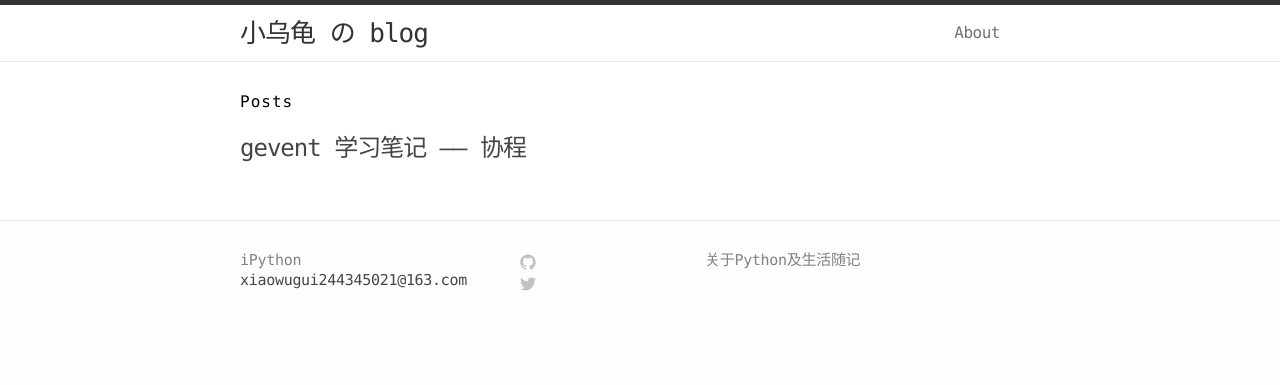
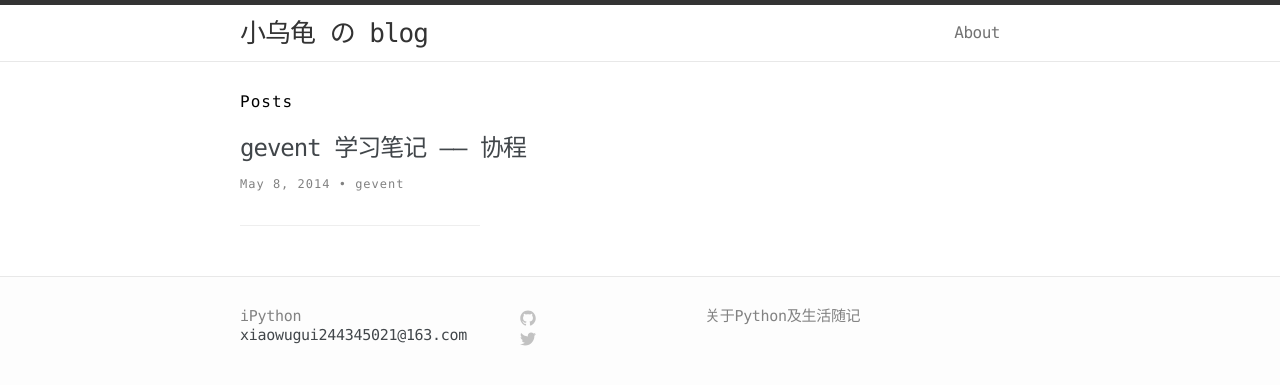
Before and after one commit to wanyoung1231/young-py.github.io, a Jekyll site: the page built from index.html, in a window 1280 px wide. Shown: the top 385 px of the page. Built offline with Jekyll 4.4.1, drawn with Linux system fonts in a browser that asks for light colours.

Commit message:
修改样式

```diff
--- a/_layouts/post.html
+++ b/_layouts/post.html
@@ -5,6 +5,7 @@ layout: default
 
   <header class="post-header">
     <h1>{{ page.title }}</h1>
+    <br />
     <p class="meta">{{ page.date | date: "%b %-d, %Y" }}{% if page.author %} • {{ page.author }}{% endif %}{% if page.meta %} • {{ page.meta }}{% endif %}</p>
   </header>
 
--- a/css/main.css
+++ b/css/main.css
@@ -154,7 +154,7 @@ a:hover   { color: #818181; text-decoration: none; }
 
 .posts { list-style-type: none; }
 
-.posts li { margin-bottom: 30px; }
+.posts li { margin-bottom: 15px; }
 
 .posts .post-link {
   font-size: 24px;
@@ -164,7 +164,7 @@ a:hover   { color: #818181; text-decoration: none; }
 
 .posts .post-date {
   display: block;
-  font-size: 15px;
+  font-size: 12px;
   color: #818181;
 }
 
@@ -209,6 +209,22 @@ a:hover   { color: #818181; text-decoration: none; }
   -webkit-margin-end: 0px;
 }
 
+.post-content hr {
+  width: 10%;
+  border: 1px solid #eee;
+  margin-top: 20px;
+  margin-bottom: 30px;
+  height: 0;
+  -moz-box-sizing: content-box;
+  box-sizing: content-box;
+  display: block;
+  -webkit-margin-before: 0.5em;
+  -webkit-margin-after: 0.5em;
+  -webkit-margin-start: auto;
+  -webkit-margin-end: auto;
+  margin-right: auto;
+  margin-left: auto;
+}
 
 .post-content h1,
 .post-content h2,
@@ -226,7 +242,8 @@ a:hover   { color: #818181; text-decoration: none; }
 }
 
 .post-content h3 {
-  font-size: 26px;
+  font-size: 22px;
+  color: #2c3e50;
 }
 
 .post-content h4 {
@@ -243,15 +260,19 @@ a:hover   { color: #818181; text-decoration: none; }
   margin: 30px 0;
 }
 
+.post-content img {
+  width: 800px;
+}
+
 .post-content ul,
 .post-content ol { padding-left: 20px; }
 
 .post pre,
 .post code {
-  border: 1px solid #C4C4DB;
-  /*background-color: #E4E4E9;*/
+  /*border: 1px solid #C4C4DB;*/
+  background-color: #f7fafb;
   padding: 8px 12px;
-  -webkit-border-radius: 3px;
+  -webkit-border-radius: 4px;
   -moz-border-radius: 3px;
   border-radius: 3px;
   font-size: 15px;
@@ -426,3 +447,14 @@ a:hover   { color: #818181; text-decoration: none; }
     margin: 0 0 15px; }
 
 }
+
+.posts hr {
+  width: 30%;
+  border-top: 1px solid #eee;
+  margin-top: 30px;
+  margin-bottom: 20px;
+}
+
+hr {
+  border: none;
+}
--- a/index.html
+++ b/index.html
@@ -11,6 +11,8 @@ layout: default
       <li>
         <a class="post-link" href="{{ post.url | prepend: site.baseurl }}">{{ post.title }}</a>
       </li>
+      <span class="post-date">{{ post.date | date: "%b %-d, %Y" }} • {{ post.categories }}</span>
+      <hr />
     {% endfor %}
   </ul>
 </div>
```
Also changed, not shown: _posts/gevent/2014-05-13-gevent0.markdown (+9 -3 lines), imgs/yyzt.jpeg (added), 6 other files.
